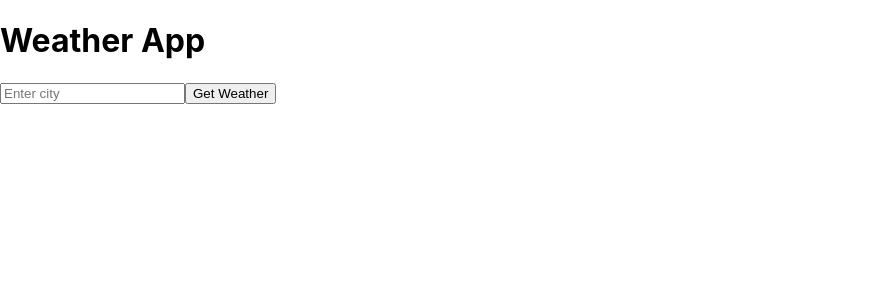
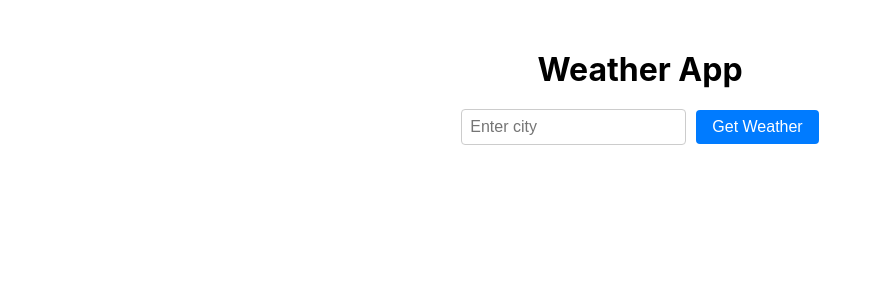
Before and after one commit to websitedsigns/weatherapp-react, a React (Create React App) app in the folder weatherapp-react/: page / in a window 1280 px wide. Shown: the top 300 px of the page, without its empty margins (0-882 px from the left). Built offline with nearby package versions, Linux system fonts and the light colour scheme.

Commit message:
CSS implentation
Simple CSS implementation.

-Centralised form, Hitting return on keyboard now gives enter function

-Get Weather enter box, now styled, centralised and coloured

```diff
--- a/weatherapp-react/src/App.css
+++ b/weatherapp-react/src/App.css
@@ -1,38 +1,50 @@
+/* src/App.css */
+
 .App {
   text-align: center;
+  margin-top: 50px;
 }
 
-.App-logo {
-  height: 40vmin;
-  pointer-events: none;
+h1 {
+  font-size: 2rem;
+  margin-bottom: 20px;
 }
 
-@media (prefers-reduced-motion: no-preference) {
-  .App-logo {
-    animation: App-logo-spin infinite 20s linear;
-  }
+input {
+  padding: 8px;
+  font-size: 1rem;
+  border: 1px solid #ccc;
+  border-radius: 4px;
+  margin-right: 10px;
 }
 
-.App-header {
-  background-color: #282c34;
-  min-height: 100vh;
-  display: flex;
-  flex-direction: column;
-  align-items: center;
-  justify-content: center;
-  font-size: calc(10px + 2vmin);
+button {
+  padding: 8px 16px;
+  font-size: 1rem;
+  background-color: #007bff;
   color: white;
+  border: none;
+  border-radius: 4px;
+  cursor: pointer;
 }
 
-.App-link {
-  color: #61dafb;
+button:hover {
+  background-color: #0056b3;
 }
 
-@keyframes App-logo-spin {
-  from {
-    transform: rotate(0deg);
-  }
-  to {
-    transform: rotate(360deg);
-  }
+.weather-container {
+  margin-top: 20px;
+  padding: 20px;
+  border: 1px solid #ccc;
+  border-radius: 4px;
+  box-shadow: 0 2px 4px rgba(0, 0, 0, 0.1);
 }
+
+h2 {
+  font-size: 1.5rem;
+}
+
+p {
+  font-size: 1.2rem;
+  margin-top: 10px;
+}
--- a/weatherapp-react/src/App.js
+++ b/weatherapp-react/src/App.js
@@ -1,5 +1,6 @@
 import React, { useState } from 'react';
 import axios from 'axios';
+import './App.css';
 
 function App() {
   const [weatherData, setWeatherData] = useState(null);
```
